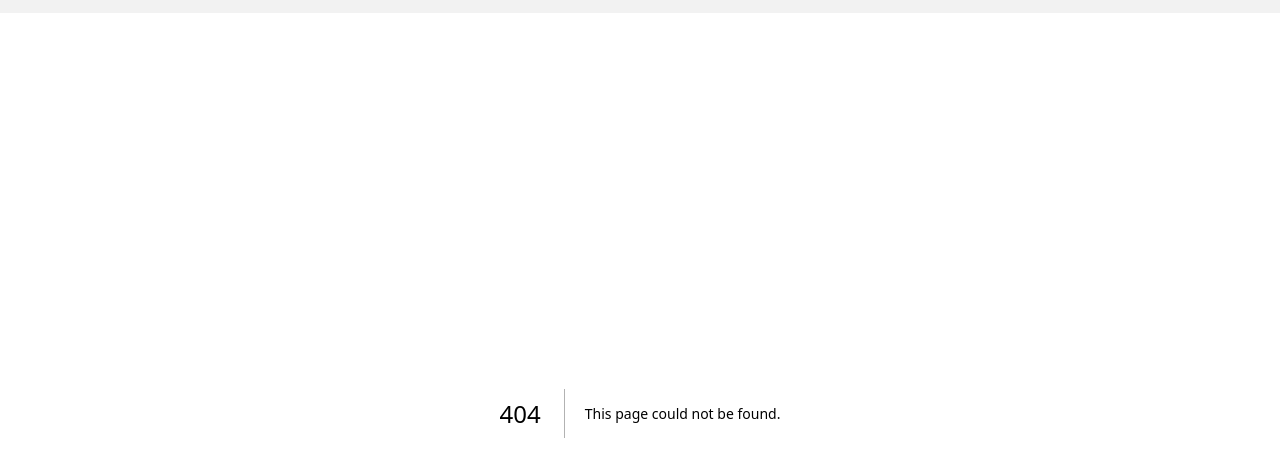
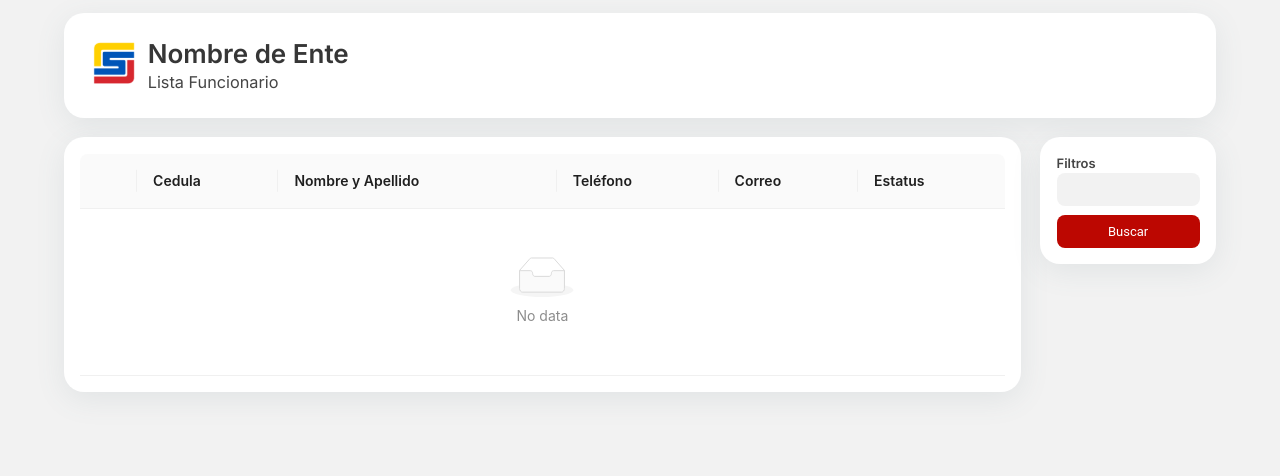
Before and after one commit to elychirivella10/cne, a Next.js app: page /funcionarios in a window 1280 px wide. Before the commit this address had no page. Shown: the top 476 px of the page. Built offline with nearby package versions, Linux system fonts and the light colour scheme.

Commit message:
cambioos

```diff
--- /dev/null
+++ b/src/app/funcionarios/columns/Columns.jsx
@@ -0,0 +1,31 @@
+'use client'
+import {Badge} from "antd";
+
+
+import {ColorColumns} from '@/lib/helpers/colors/colors'
+
+export const columns = [
+    {
+      render: (_,record) => <Badge color={ColorColumns(record.id_estado)}/>,
+    },
+    {
+      title:'Cedula',
+      dataIndex:'num_solicitud'
+    },
+    {
+      title:'Nombre y Apellido',
+      dataIndex:'estado'
+    },
+    {
+      title:'Teléfono',
+      dataIndex:'categoria'
+    },
+    {
+      title:'Correo',
+      dataIndex:'categoria'
+    },
+    {
+      title:'Estatus',
+      dataIndex:'categoria'
+    }
+  ];
--- /dev/null
+++ b/src/app/funcionarios/page.jsx
@@ -0,0 +1,29 @@
+import Panel from "@/ui/panel/Panel";
+
+import TableComp from "@/ui/tabla/Tabla";
+
+import { columns } from "./columns/Columns";
+
+import Export from "@/ui/export/Export";
+
+ const Form =()=> {
+  return (
+    <div className="columns is-multiline is-centered is-vcentered">
+      <div className="column is-12">
+        <Panel title='Nombre de Ente' subtitle={`Lista Funcionario`}/>
+
+        <div className="columns is-multiline">
+          <div className="column is-10">
+            <TableComp columns={columns}/>
+          </div>
+          <div className="column is-2">
+            <Export/>
+          </div>
+        </div>
+      </div>
+
+    </div>
+  );
+}
+
+export default Form
--- /dev/null
+++ b/src/lib/helpers/colors/colors.js
@@ -0,0 +1,47 @@
+export function colorLoop(index, valor2){
+    index = index+1
+    let multiplo = []
+    for (let indexmultiplo = 1; indexmultiplo < Math.ceil(valor2.length/3)+1; indexmultiplo++) {
+        multiplo.push(3*indexmultiplo)
+    }
+
+
+    for (let indexposicion = 0; indexposicion < Math.ceil(valor2.length/3)+1; indexposicion++) {
+        if (index === multiplo[indexposicion]) {
+            index = 3
+        } else if (index + 1 === multiplo[indexposicion]) {
+            index = 2
+        } else if (index + 2 === multiplo[indexposicion]){
+            index = 1
+        }
+    }
+
+    return index
+ }
+
+ export const ColorColumns = (status) =>{
+
+    let background = 0
+    if (status === 1) {
+        background = 'hsl(212, 100%, 36%)'
+    }
+    if (status === 2) {
+        background = 'hsl(49, 100%, 50%)'
+    }
+    if (status === 3) {
+        background = 'hsl(357, 69%, 50%)'
+    }
+    if (status === 4) {
+        background = 'hsl(357, 69%, 50%)'
+    }
+    if (status === 5) {
+        background = 'hsl(357, 69%, 50%)'
+    }
+    if (status === 6) {
+        background = 'hsl(193, 64%, 37%)'
+    }
+    if (status === 7) {
+        background = 'hsl(130, 52%, 40%)'
+    }
+    return background
+}
--- /dev/null
+++ b/src/ui/export/Export.jsx
@@ -0,0 +1,19 @@
+'use client'
+import React from 'react'
+
+const Export=()=>{
+
+    const ChangeStatusExport=(e)=>{
+
+    }
+    return(
+        <div className="box">
+            <p className=" has-text-weight-semibold">Filtros</p>
+            <div className="field">
+                <input id="switchExample" type="text" name="switchExample" className="input" onChange={ChangeStatusExport}/>
+            </div>
+            <button className = "button is-fullwidth is-blue">Buscar</button>
+        </div>
+    )
+}
+export default Export
--- a/src/ui/funcionario/Form.jsx
+++ b/src/ui/funcionario/Form.jsx
@@ -2,7 +2,7 @@ const Form = () =>{
     return(
         <div className="column is-12">
             <div className="columns">
-                <div className="column is-6"><button className="button is-warning is-dark is-fullwidth">No, vote</button></div>
+                <div className="column is-6"><button className="button is-warning is-dark is-fullwidth">No vote</button></div>
                 <div className="column is-6"><button className="button is-primary is-fullwidth">Si, Vote</button></div>
             </div>
         </div>
--- /dev/null
+++ b/src/ui/tabla/Tabla.jsx
@@ -0,0 +1,17 @@
+import React from 'react'
+
+import { Table } from 'antd'
+
+const TableComp = ({columns, data, pagination}) =>{
+    return(
+        <div className="box">
+            <Table
+                columns={columns}
+                dataSource={data}
+                rowKey={'id'}
+                pagination={pagination}
+            />
+        </div>
+    )
+}
+export default TableComp
```
Also changed, not shown: src/app/encuesta/page.jsx (+35 -4 lines).
